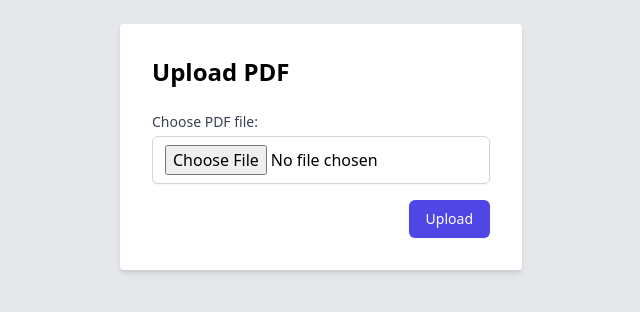
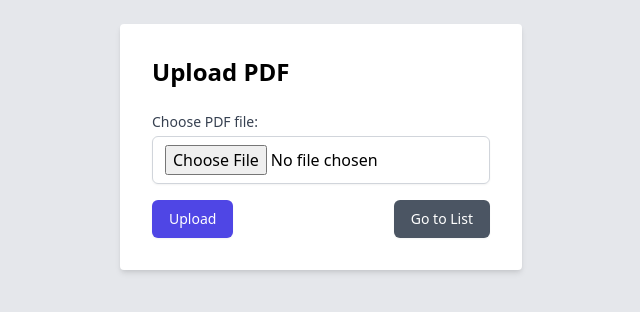
Before and after one commit to jeevsssss/ai_pdf_processing, a Flask app: page / in a window 1280 px wide. Shown: the part 253-565 px from the top of the page, without its empty margins (319-959 px from the left). Run offline with Flask 3, Linux system fonts and the light colour scheme; style sheets or scripts are compiled from the project's sources; some libraries are stand-ins or nearby versions.

Commit message:
first commit

```diff
--- a/templates/index.html
+++ b/templates/index.html
@@ -19,12 +19,17 @@
                 <input type="file" name="file" id="file" class="mt-1 block w-full py-2 px-3 border border-gray-300
                 rounded-md shadow-sm focus:outline-none focus:ring-indigo-500 focus:border-indigo-500" accept=".pdf">
             </div>
-            <div class="flex justify-end">
+            <div class="flex justify-between">
                 <button type="submit" class="inline-flex justify-center py-2 px-4 border border-transparent
                 shadow-sm text-sm font-medium rounded-md text-white bg-indigo-600 hover:bg-indigo-700 focus:outline-none
                 focus:ring-2 focus:ring-offset-2 focus:ring-indigo-500">
                     Upload
                 </button>
+                <a href="{{ url_for('list_pdfs') }}" class="inline-flex justify-center py-2 px-4 border border-transparent
+                shadow-sm text-sm font-medium rounded-md text-white bg-gray-600 hover:bg-gray-700 focus:outline-none
+                focus:ring-2 focus:ring-offset-2 focus:ring-gray-500">
+                    Go to List
+                </a>
             </div>
         </form>
     </div>
```
Also changed, not shown: 1 other file.
